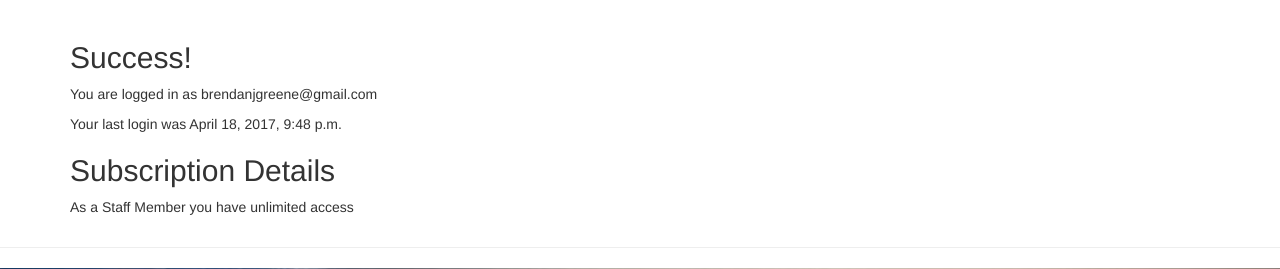
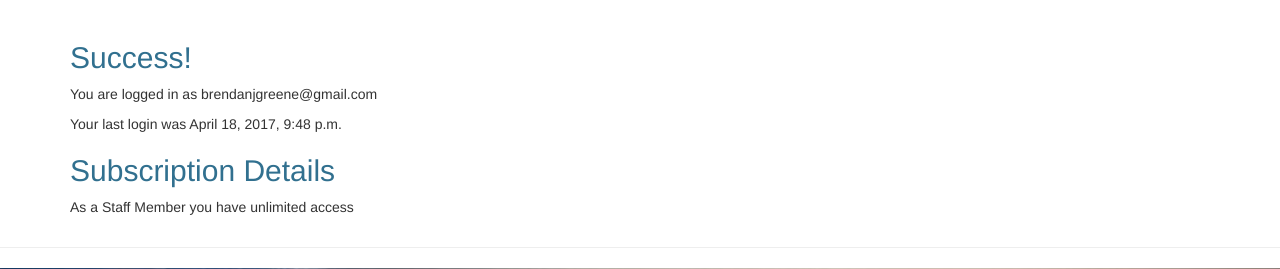
Before and after one commit to brendanjgreene/I-am-anti-social, a Django app: page /profile/ in a window 1280 px wide. Shown: the part 73-342 px from the top of the page. Run offline with Django 3.2, Linux system fonts and the light colour scheme; a user stored in the database is signed in; some libraries are stand-ins or nearby versions.

Commit message:
content and style improvements

```diff
--- a/templates/contactform.html
+++ b/templates/contactform.html
@@ -49,7 +49,7 @@
                 <h4>Antartica</h4>
             </blockquote>
             <blockquote>
-                <h3 class="text-muted">Seriously we are anti-social fill out a contact form and maybe we'll get back to you!</h3>
+                <h3 class="text-warning">Seriously! We are anti-social fill out a contact form and we might get back to you!</h3>
             </blockquote>
 
 
--- a/templates/profile.html
+++ b/templates/profile.html
@@ -1,12 +1,12 @@
 {% extends "base.html" %}
 {% block content %}
-    <h2>Success!</h2>
+    <h2 class="text-info">Success!</h2>
     <p>You are logged in as {{ user.email }} </p>
     <p>Your last login was {{ user.last_login }}</p>
     {% if user.stripe_id %}
     <p>Your stripe id is {{ user.stripe_id }} </p>
     {% endif %}
-    <h2>Subscription Details</h2>
+    <h2 class="text-info">Subscription Details</h2>
     {% if user.is_staff %}
         <p>As a Staff Member you have unlimited access</p>
     {% endif %}
```
Also changed, not shown: db.sqlite3.
